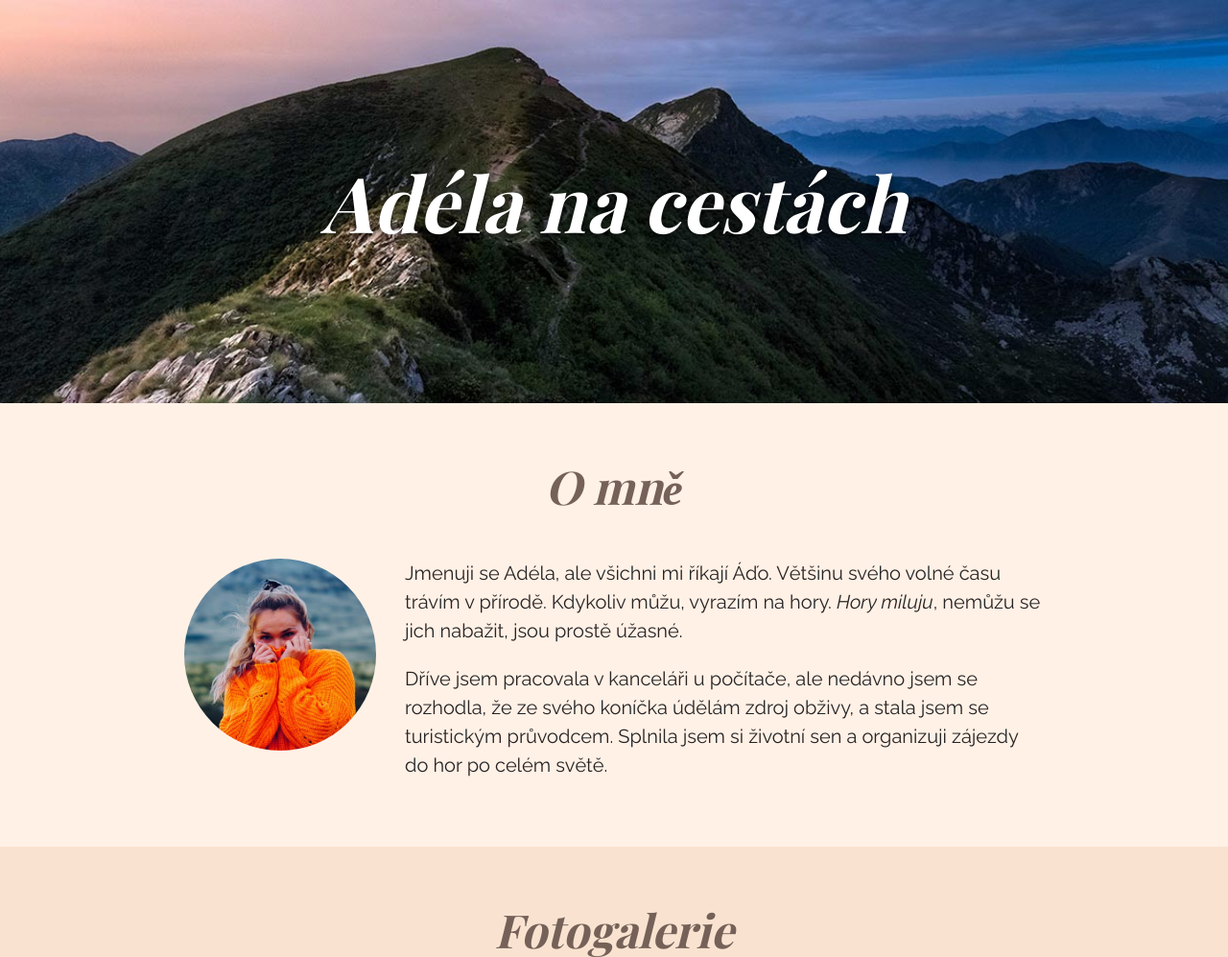
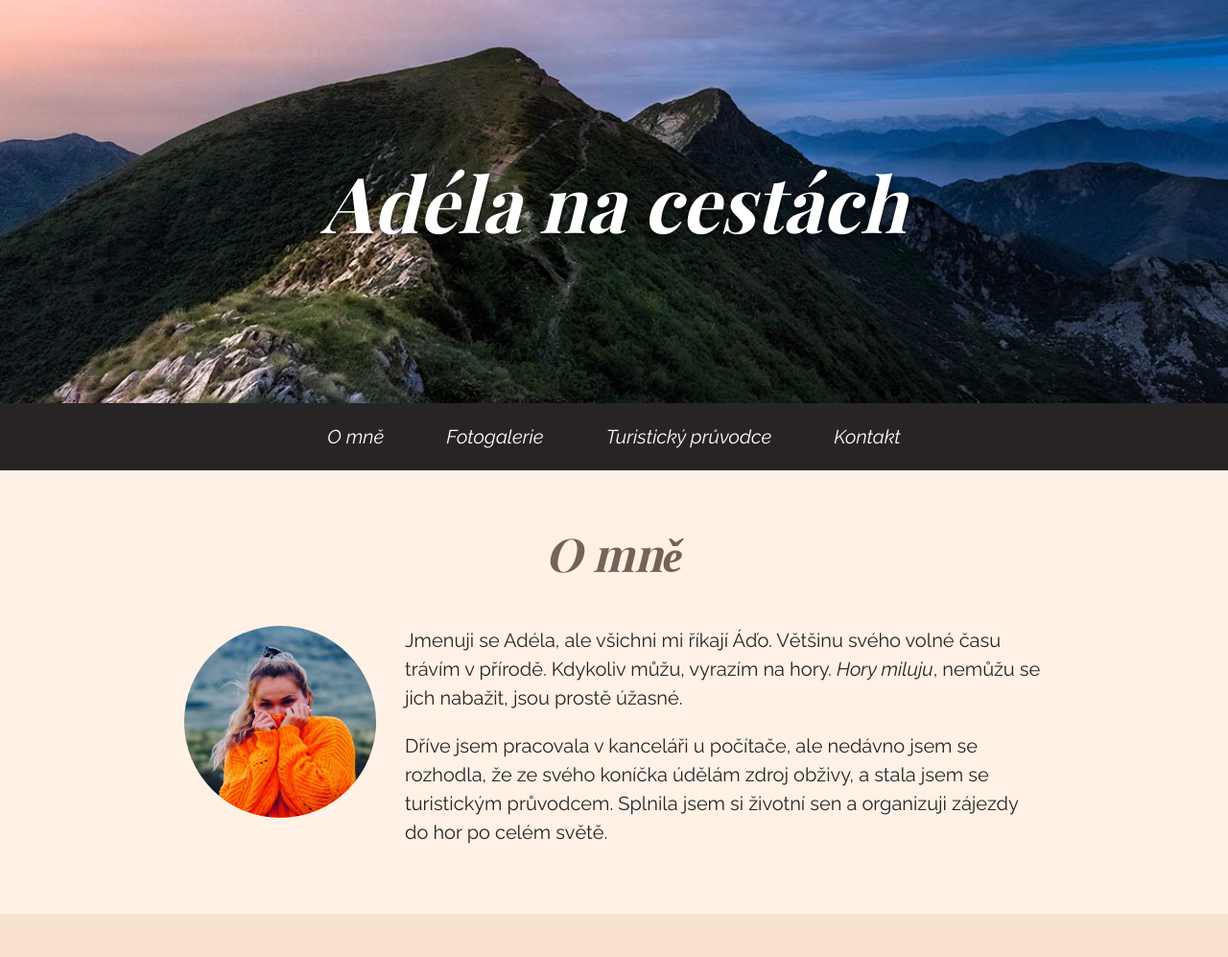
Before and after one commit to Veru86/adela-na-cestach, a plain HTML site: page index.html in a window 1280 px wide. Shown: the top 997 px of the page at 96% size. Drawn offline with nearby package versions, Linux system fonts and the light colour scheme; a web font is replaced by a local one.

Commit message:
Přidáno menu, plus styly menu

```diff
--- a/index.html
+++ b/index.html
@@ -18,10 +18,16 @@
         <h1>Adéla na cestách</h1>
     </header>
 
+    <!--Menu stránky-->
+    <ul class="menu">
+        <li><a href="#omne">O mně</a></li>
+        <li><a href="#fotogalerie">Fotogalerie</a></li>
+        <li><a href="#pruvodce">Turistický průvodce</a></li>
+        <li><a href="#kontakt">Kontakt</a></li>
+    </ul>
 
     <!-- Sekce O mně -->
-
-    <section class="omne">
+    <section id="omne" class="omne">
 
         <h2>O mně</h2>
 
@@ -35,7 +41,7 @@
 
 
     <!-- Sekce Fotogalerie -->
-    <section class="fotogalerie">
+    <section id="fotogalerie" class="fotogalerie">
         <h2>Fotogalerie</h2>
 
         <p>Při svých výletech ráda fotím. Díky fotkám si mohu kdykoliv připomenout všechny úžasná místa, kde jsem byla. Zde je malý výběr těch, na které jsem opravdu pyšná.</p>
@@ -53,7 +59,7 @@
 
 
     <!-- Sekce Turistický průvodce -->
-    <section class="pruvodce">
+    <section id="pruvodce" class="pruvodce">
         <h2>Turistický průvodce</h2>
 
         <img class="foto-pruvodce" src="obrazky/turistika.jpg" alt="Adéla odpočívá">
@@ -93,7 +99,7 @@
 
     <!-- Sekce Kontakt -->
 
-    <section class="kontakt">
+    <section id="kontakt" class="kontakt">
 
         <h2>Kontakt</h2>
 
--- a/style.css
+++ b/style.css
@@ -117,3 +117,27 @@ section {
     background-position: center;
     background-size: cover;
 }
+
+.menu {
+    margin: 0;
+    padding: 0;
+    text-align: center;
+    background-color: #282425;
+}
+
+.menu li {
+    display: inline-block;
+}
+
+.menu a {
+    display: inline-block;
+    color: white;
+    text-decoration: none;
+    padding: 20px 30px;
+}
+
+.menu a:hover,
+.menu a:focus,
+.menu a:active {
+    background-color: #756158;
+}
```
